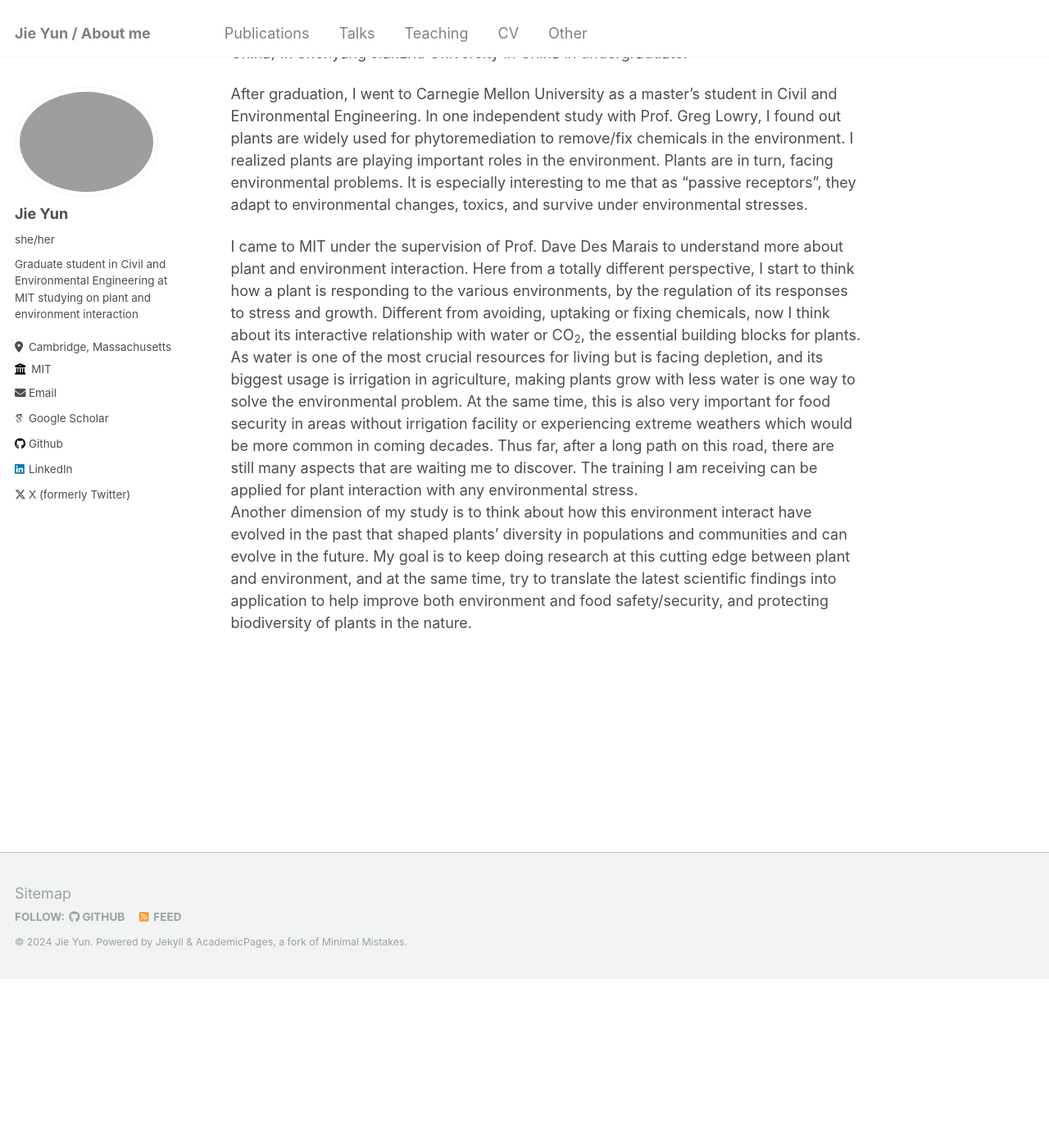
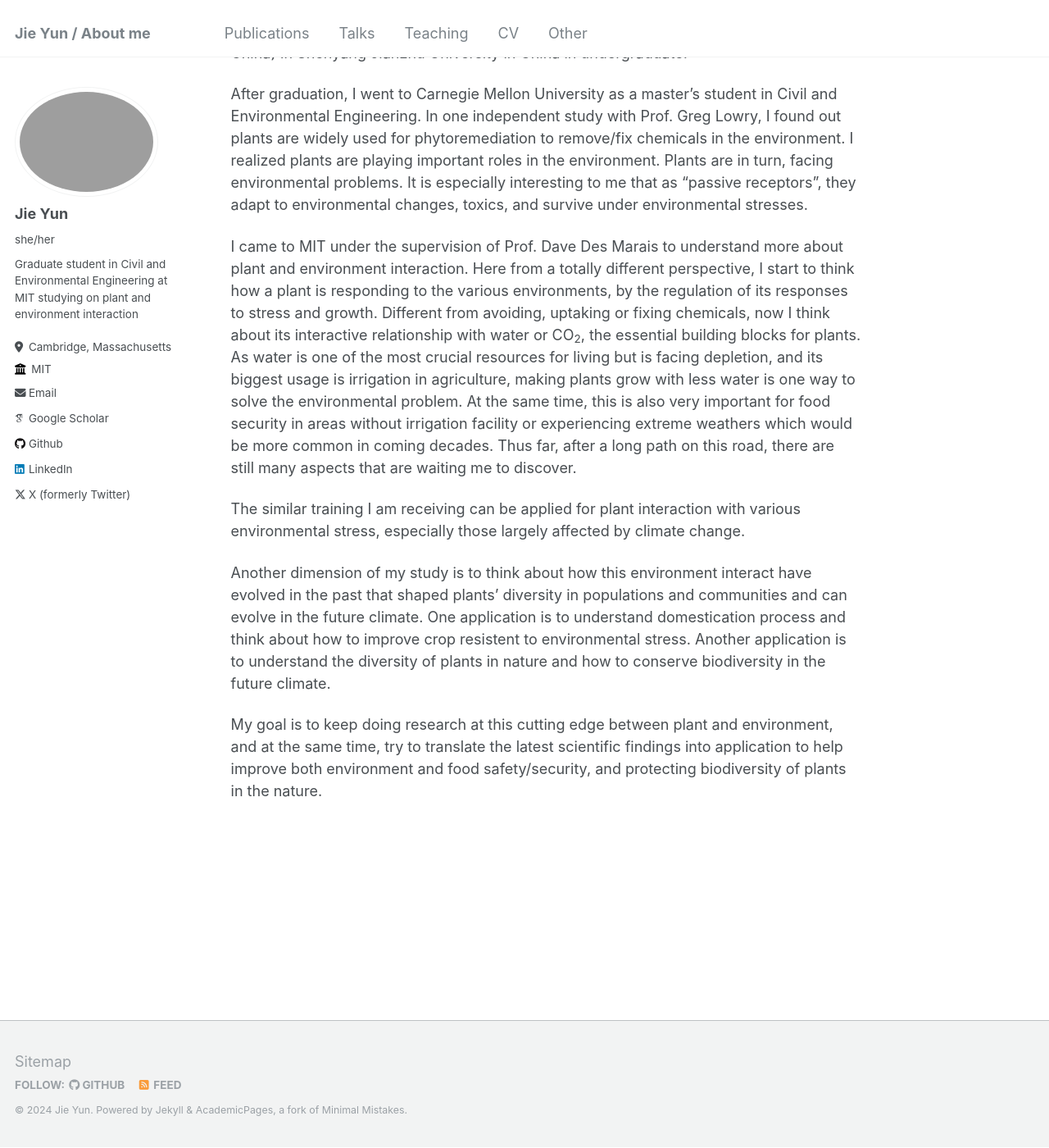
Before and after one commit to jyjiey/jyjiey.github.io, a Jekyll site: the page built from _pages/about.md, in a window 1280 px wide and 1400 px high, scrolled down 812 px. Shown: the whole window at 82% size. Built offline with Jekyll 4.4.1, drawn with Linux system fonts in a browser that asks for light colours; some web fonts are replaced; before the commit the page ends 2007 px from its top, so only the background shows below that.

Commit message:
Update about.md

```diff
--- a/_pages/about.md
+++ b/_pages/about.md
@@ -26,6 +26,9 @@ Driven by my passion to protect environment from my personal experience, I studi
 After graduation, I went to Carnegie Mellon University as a master’s student in Civil and Environmental Engineering. In one independent study with Prof. Greg Lowry, I found out plants are widely used for phytoremediation to remove/fix chemicals in the environment. I realized plants are playing important roles in the environment. Plants are in turn, facing environmental problems. It is especially interesting to me that as “passive receptors”, they adapt to environmental changes, toxics, and survive under environmental stresses.
 
 I came to MIT under the supervision of Prof. Dave Des Marais to understand more about plant and environment interaction. Here from a totally different perspective, I start to think how a plant is responding to the various environments, by the regulation of its responses to stress and growth. Different from avoiding, uptaking or fixing chemicals, now I think about its interactive relationship with water or CO<sub>2</sub>, the essential building blocks for plants. As water is one of the most crucial resources for living but is facing depletion, and its biggest usage is irrigation in agriculture, making plants grow with less water is one way to solve the environmental problem. At the same time, this is also very important for food security in areas without irrigation facility or experiencing extreme weathers which would be more common in coming decades. Thus far, after a long path on this road, there are still many aspects that are waiting me to discover.
-The training I am receiving can be applied for plant interaction with any environmental stress.
-Another dimension of my study is to think about how this environment interact have evolved in the past that shaped plants' diversity in populations and communities and can evolve in the future.
+
+The similar training I am receiving can be applied for plant interaction with various environmental stress, especially those largely affected by climate change.
+
+Another dimension of my study is to think about how this environment interact have evolved in the past that shaped plants' diversity in populations and communities and can evolve in the future climate. One application is to understand domestication process and think about how to improve crop resistent to environmental stress. Another application is to understand the diversity of plants in nature and how to conserve biodiversity in the future climate.
+
 My goal is to keep doing research at this cutting edge between plant and environment, and at the same time, try to translate the latest scientific findings into application to help improve both environment and food safety/security, and protecting biodiversity of plants in the nature.
```
